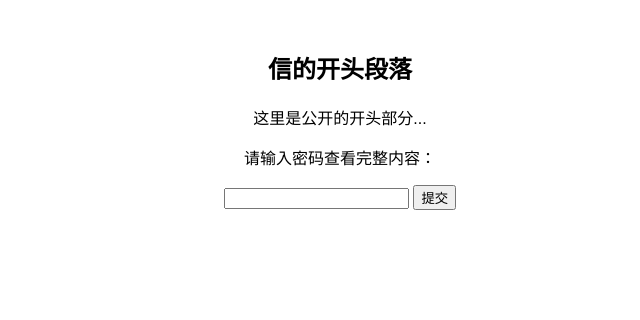
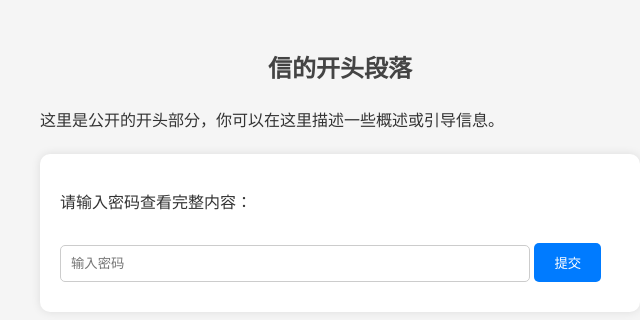
Before and after one commit to xieqyuu/yu, a plain HTML site: page index.html in a window 1280 px wide. Shown: the whole page, without its empty margins (300-940 px from the left). Drawn offline with Linux system fonts and the light colour scheme.

Commit message:
Update index.html

```diff
--- a/index.html
+++ b/index.html
@@ -1,36 +1,75 @@
 <!DOCTYPE html>
 <html>
 <head>
-  <title>密码保护页面</title>
+  <title>hello world</title>
   <style>
-    body { font-family: Arial, sans-serif; text-align: center; margin-top: 50px; }
-    #content { display: none; }
+    body {
+      font-family: Arial, sans-serif;
+      max-width: 600px;
+      margin: 50px auto;  /* 居中页面，限制宽度 */
+      line-height: 1.6;  /* 增加行高，提升可读性 */
+      background-color: #f5f5f5; /* 设置背景色 */
+      color: #333; /* 设置字体颜色 */
+    }
+    h2 {
+      text-align: center;
+      color: #444;
+    }
+    p {
+      text-align: left;  /* 左侧对齐文本 */
+      margin-bottom: 20px;  /* 段落间距 */
+    }
+    #form, #content {
+      background-color: #fff; /* 设置内容区域背景 */
+      padding: 20px;
+      border-radius: 10px;  /* 圆角边框 */
+      box-shadow: 0 0 10px rgba(0,0,0,0.1); /* 添加阴影 */
+    }
+    input[type="password"] {
+      width: 80%;  /* 密码框宽度 */
+      padding: 10px;
+      margin: 10px 0;
+      border: 1px solid #ccc;
+      border-radius: 5px;
+    }
+    button {
+      background-color: #007BFF;
+      color: white;
+      padding: 10px 20px;
+      border: none;
+      border-radius: 5px;
+      cursor: pointer;
+    }
+    button:hover {
+      background-color: #0056b3; /* 鼠标悬停颜色 */
+    }
   </style>
   <script>
     function checkPassword() {
       var password = document.getElementById("password").value;
-      if (password === "1234") {
+      if (password === "你的密码") {
         document.getElementById("content").style.display = "block";
         document.getElementById("form").style.display = "none";
       } else {
-        alert("密码错误！");
+        alert("密码错误，请重试！");
       }
     }
   </script>
 </head>
 <body>
   <h2>信的开头段落</h2>
-  <p>这里是公开的开头部分...</p>
+  <p>这里是公开的开头部分，你可以在这里描述一些概述或引导信息。</p>
 
   <div id="form">
     <p>请输入密码查看完整内容：</p>
-    <input type="password" id="password">
+    <input type="password" id="password" placeholder="输入密码">
     <button onclick="checkPassword()">提交</button>
   </div>
 
-  <div id="content">
+  <div id="content" style="display:none;">
     <h3>信的正文部分</h3>
-    <p>这里是只有输入正确密码后才能看到的内容。</p>
+    <p>这里是只有输入正确密码后才能看到的详细内容。</p>
+    <p>你可以继续添加更多的段落和信息。</p>
   </div>
 </body>
 </html>
```
